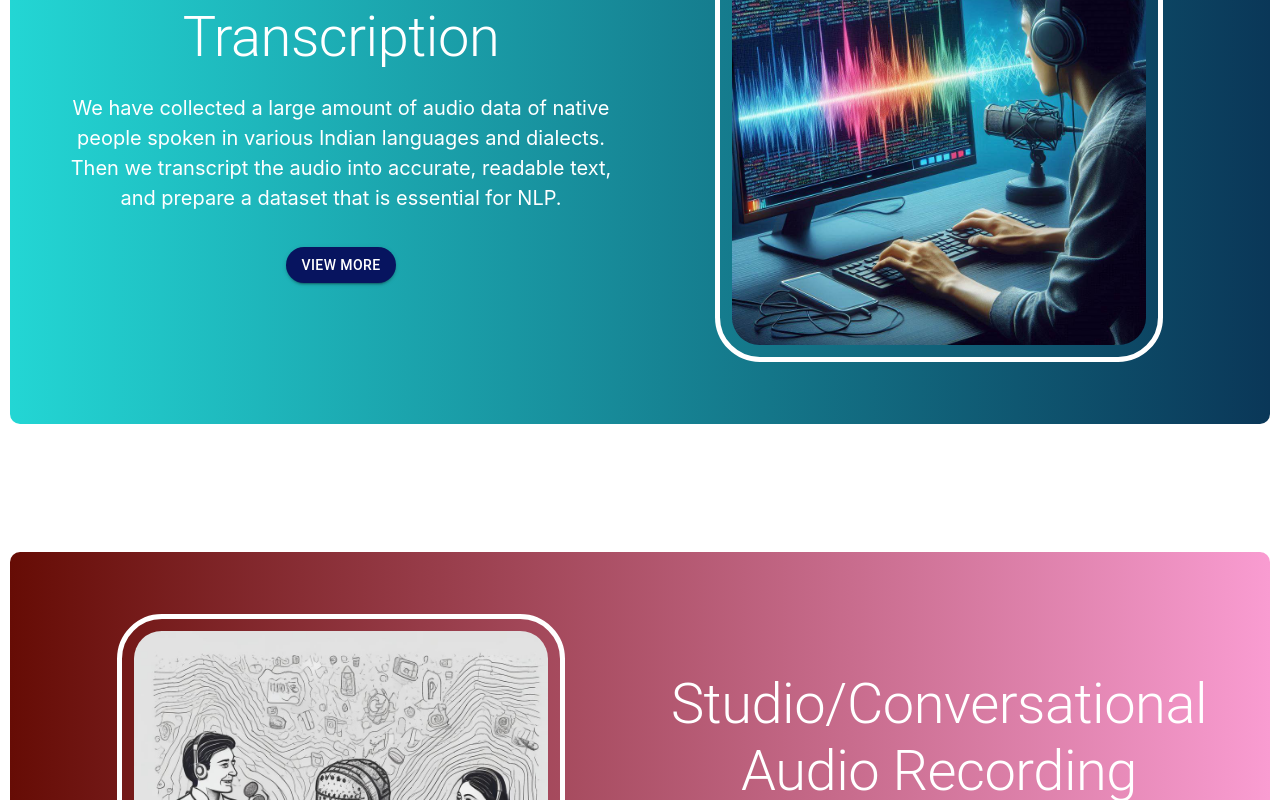
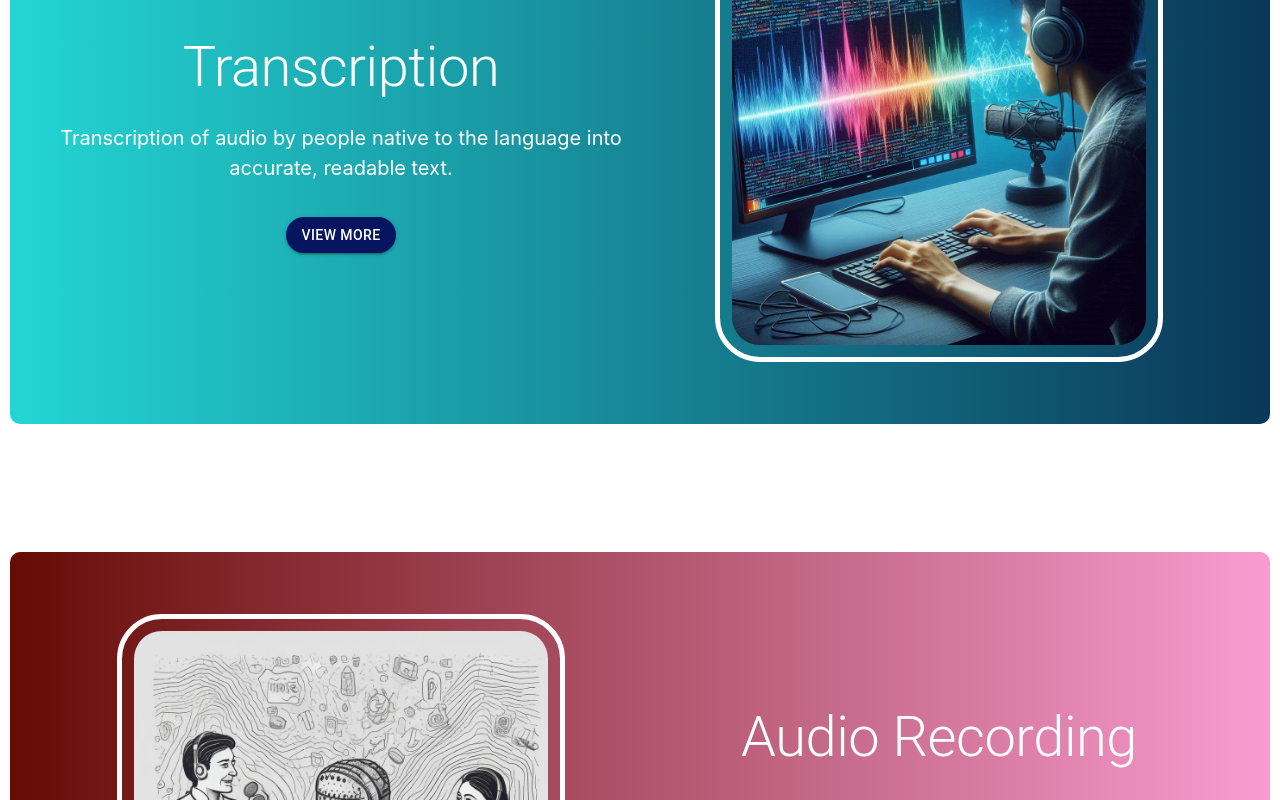
Before and after one commit to TanmoyTheStudent/VaniVerseDemo2, a React (Create React App) app: page / in a window 1280 px wide. Shown: the part 2500-3300 px from the top of the page. Built offline with nearby package versions, Linux system fonts and the light colour scheme.

Commit message:
Update servicesInHome.js

```diff
--- a/src/required-data/object-data/servicesInHome.js
+++ b/src/required-data/object-data/servicesInHome.js
@@ -9,13 +9,13 @@ export const servicesInHomePage=[
     {
         id:1,
         title:"Transcription",
-        description:"We have collected a large amount of audio data of native people spoken in various Indian languages and dialects. Then we transcript the audio into accurate, readable text, and prepare a dataset that is essential for NLP.",
+        description:"Transcription of audio by people native to the language into accurate, readable text.",
         image:Image2,
         link:"/our-services/transcription"
     },
     {
         id:2,
-        title:"Studio/Conversational Audio Recording",
+        title:"Audio Recording",
         description:"Read Speech recording,or extempore audio recording by the native people based on the requirements of language, dialect, gender, age of the speaker, expressive story reading, and the recording environment of the audio.",
         image:Image1,
         link:"/our-services/audio-recording"
@@ -35,3 +35,23 @@ export const servicesInHomePage=[
         link:"/our-services/custom-data-curation"
     }
 ]
+
+
+export const associatedServices=[
+    {
+        title:"Audio Segmentation",
+        description:"Dividing audio into meaningful segments for analysis."
+    },
+    {
+        title:"Image Annotations",
+        description:"Detailed image data annotations."
+    },
+    {
+        title:"Audio Verification",
+        description:"Ensuring integrity and authenticity of audio data."
+    },
+    {
+        title:"NLP Annotations",
+        description:"Data Curation for NLPs project requirements."
+    }
+]
```
